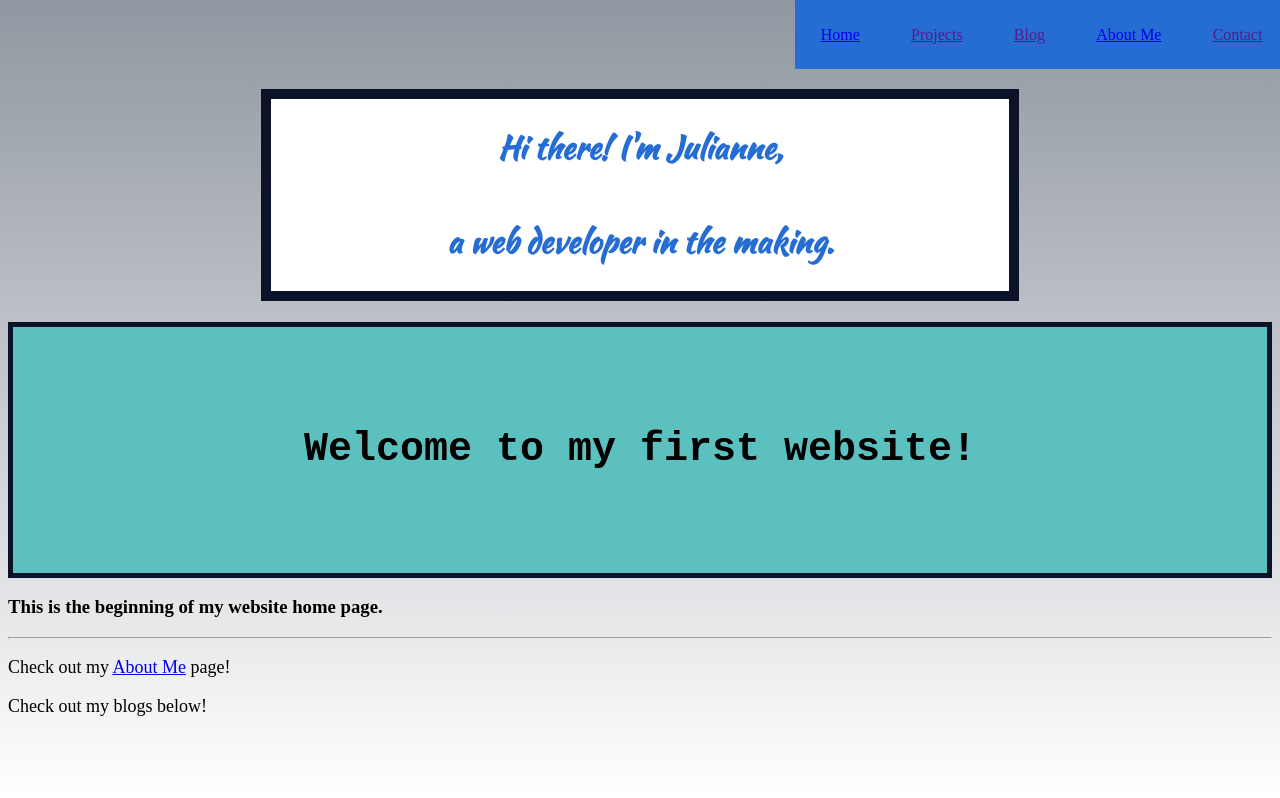
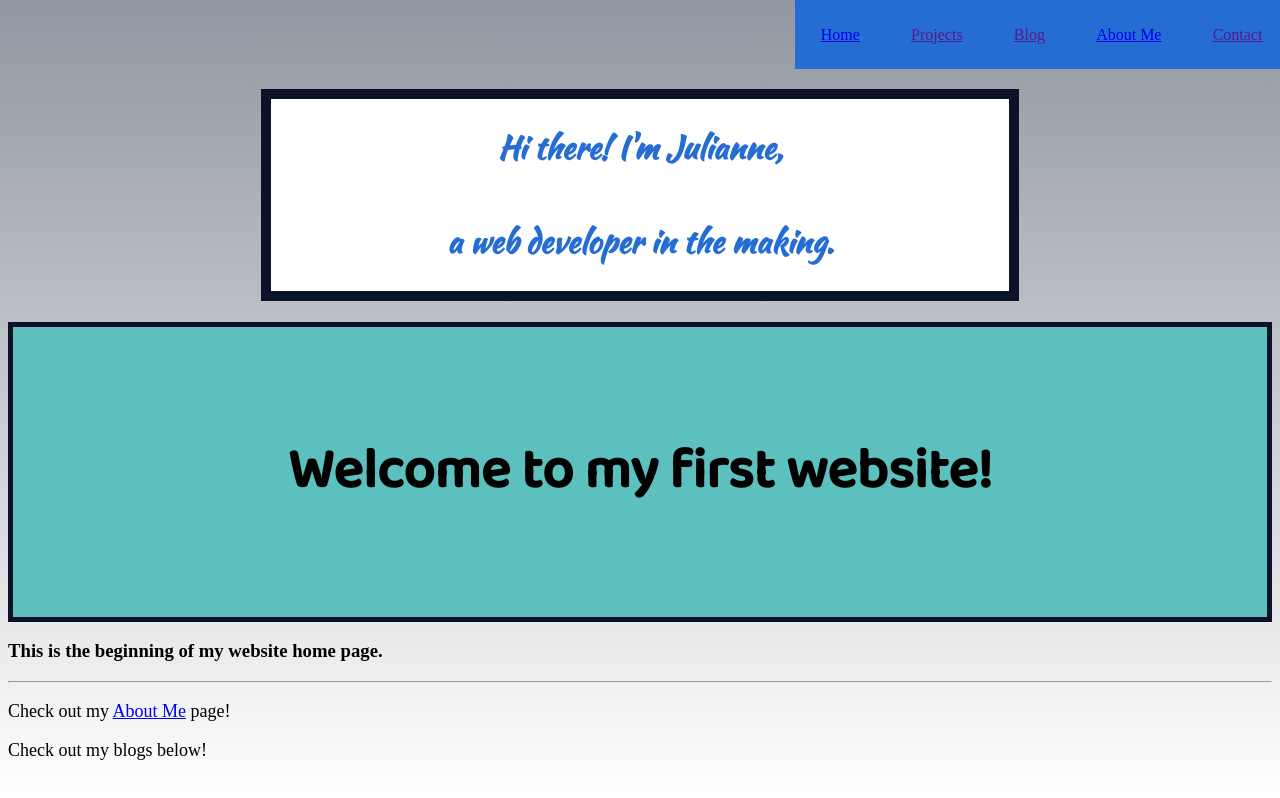
Before and after one commit to julianne-mccoun/julianne-mccoun.github.io, a plain HTML site: page index.html in a window 1280 px wide. Drawn offline with Linux system fonts and the light colour scheme.

Commit message:
This commit will import font Baloo2 and apply it to h2

```diff
--- a/index.html
+++ b/index.html
@@ -8,11 +8,15 @@
 <!-- Link to main.css page -->
     <link href="styles/main.css" rel="stylesheet" type="text/css">
 
-<!-- Kaushan Script Font Import-->
+    <!-- Google fonts setup -->
     <link rel="preconnect" href="https://fonts.googleapis.com">
     <link rel="preconnect" href="https://fonts.gstatic.com" crossorigin>
+
+    <!-- Kaushan Script Font Import-->
     <link href="https://fonts.googleapis.com/css2?family=Kaushan+Script&display=swap" rel="stylesheet" type="text/css">
 
+     <!-- Baloo Font Import-->
+     <link href="https://fonts.googleapis.com/css2?family=Baloo+2:wght@500&family=Kaushan+Script&display=swap" rel="stylesheet">
   </head>
 
   <body class="gradient-background">
@@ -36,7 +40,7 @@
         a web developer in the making. </h1>
     </div>
 
-<div class="thinner-black-border max-blue-green-background">
+<div class="thinner-black-border max-blue-green-background baloo2-font">
     <h2> Welcome to my first website!</h2>
 </div>
 
--- a/styles/main.css
+++ b/styles/main.css
@@ -31,6 +31,10 @@
     font-family: 'Kaushan Script', cursive;
 }
 
+.baloo2-font {
+    font-family: 'Baloo 2', cursive;
+}
+
 
 head {
     text-align: center;
@@ -46,8 +50,7 @@ h1 {
 }
 
 h2 {
-    font-family: monospace, cursive;
-    font-size: 250%;
+    font-size: 350%;
     text-align: center;
     padding-top: 3%;
     padding-bottom: 3%;
```
